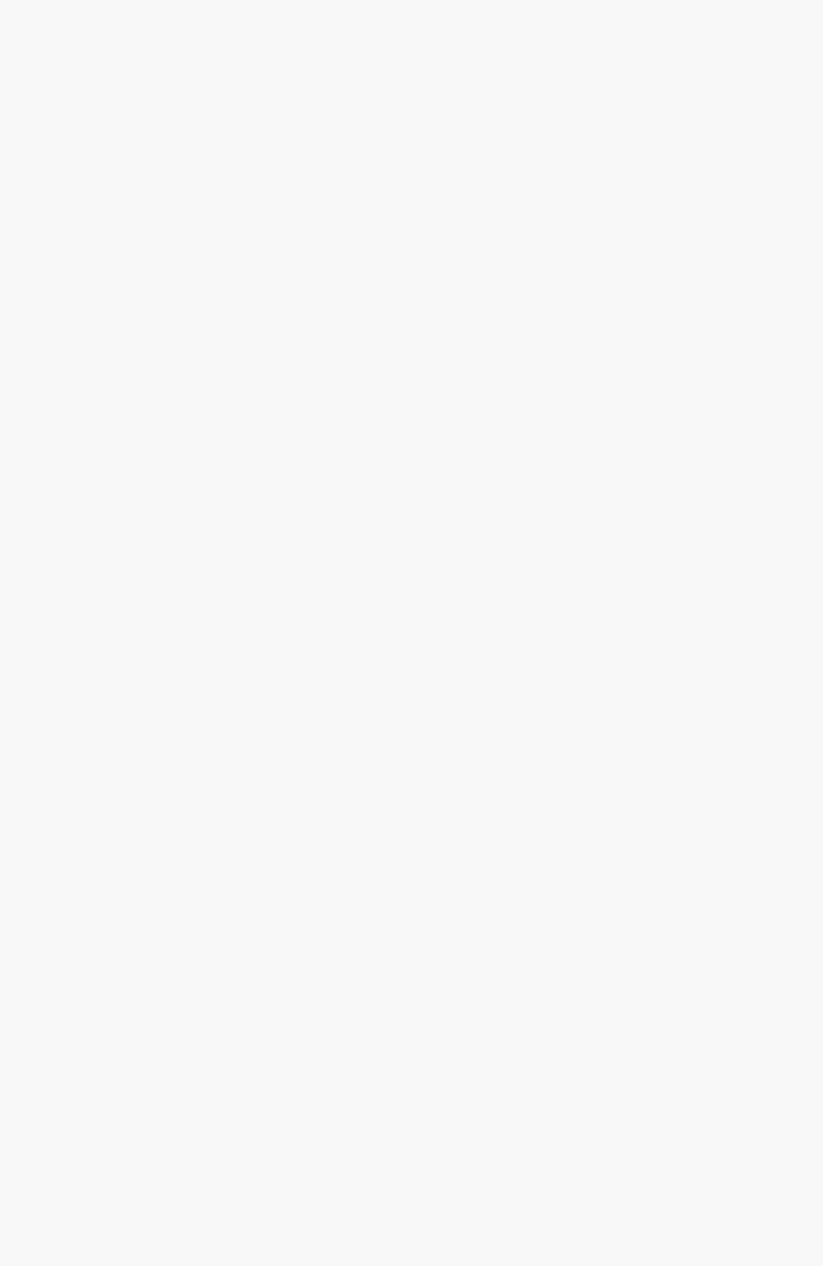
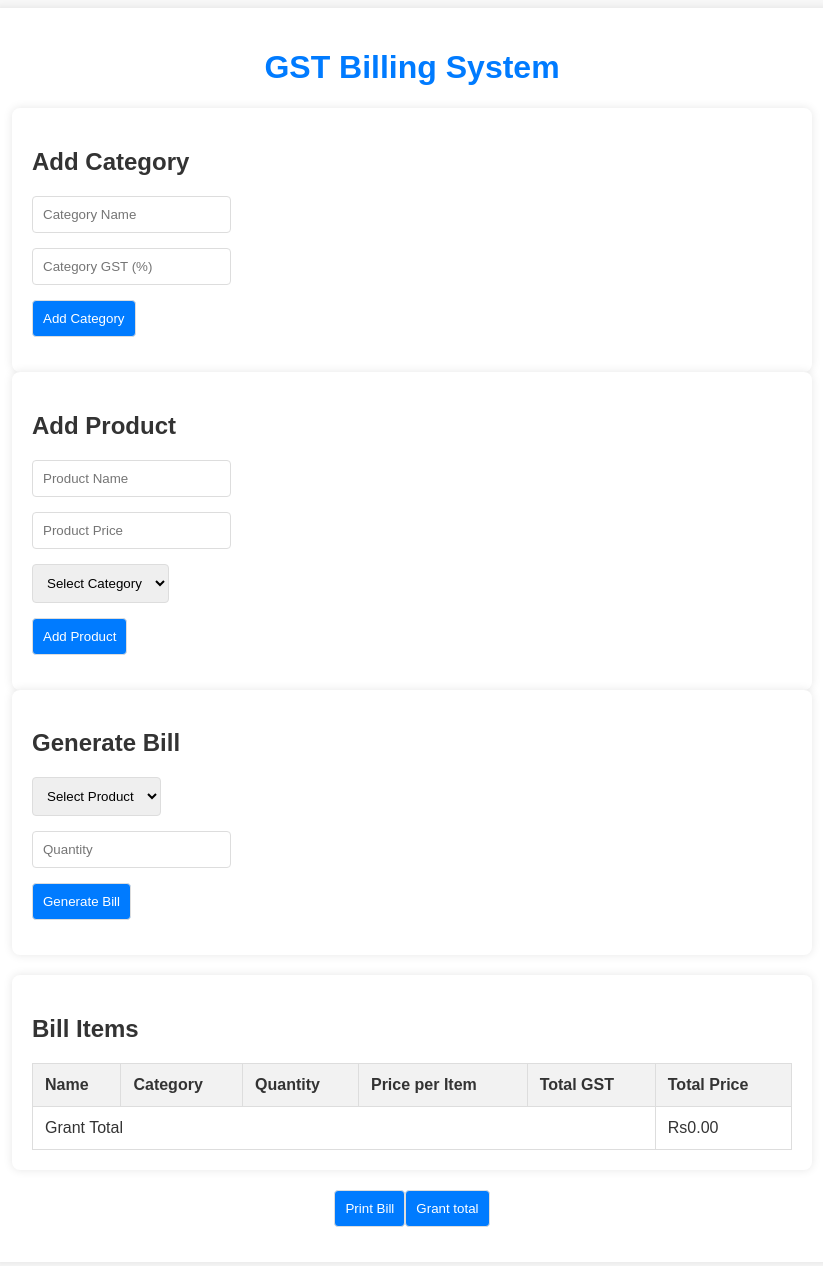
Before and after one commit to amal-krishna-m-u/invoiceGenerator, a React (Vite) app: page / in a window 1280 px wide. Shown: the top 1266 px of the page, without its empty margins (228-1051 px from the left). Before the commit the page ends 800 px from the top, so only its background shows below. Built offline with nearby package versions, Linux system fonts and the light colour scheme.

Commit message:
feat(App.jsx): add features add_category,add_product , generate_bill,print
all the features are added to a single page,need to formate and need to make them components .

App.jsx changed,grand total won't updat when item added need to use event.

```diff
--- a/src/App.jsx
+++ b/src/App.jsx
@@ -1,9 +1,239 @@
-import "./style.css"
+import { useState } from "react";
+import "./style.css";
+
+/**
+ * Main component representing the GST Billing System.
+ */
+export default function App() {
+
+  // State variables for managing categories, products, and billing
+  const [newCategory, setNewCategory] = useState({
+    name: "",
+    gst: "",
+  });
+
+  const [newProduct, setNewProduct] = useState({
+    name: "",
+    price: "",
+    category: "",
+  });
+
+  const [categories, setCategories] = useState([]);
+  const [products, setProducts] = useState([]);
+  const [selectedCategory, setSelectedCategory] = useState("");
+  const [selectedProduct, setSelectedProduct] = useState("");
+  const [quantity, setQuantity] = useState("");
+  const [billItems, setBillItems] = useState([]);
+  const [gstTotal, setGstTotal] = useState(0);
+  const [totalWithoutGst, setTotalWithoutGst] = useState(0);
+  const [grantTotal, setGrantTotal] = useState(0);
+
+  /**
+   * Function to add a new category.
+   */
+  const handleAddCategory = () => {
+    const { name, gst } = newCategory;
+    if (name && gst) {
+      setCategories((prevCategories) => [
+        ...prevCategories,
+        { name, gst: parseFloat(gst) / 100 },
+      ]);
+      setNewCategory({ name: "", gst: "" });
+    }
+  };
+
+  /**
+   * Function to add a new product.
+   */
+  const handleAddProduct = () => {
+    const { name, price, category } = newProduct;
+    if (name && price && category) {
+      setProducts((prevProducts) => [
+        ...prevProducts,
+        { name, price: parseFloat(price), category },
+      ]);
+      setNewProduct({ name: "", price: "", category: "" });
+    }
+  };
+
+  /**
+   * Function to generate a bill item.
+   */
+  const handleGenerateBill = () => {
+    if (selectedProduct && quantity) {
+      const selectedProductInfo = products.find(
+        (product) => product.name === selectedProduct
+      );
+
+      const newItem = {
+        category: selectedProductInfo.category,
+        product: selectedProduct,
+        quantity: parseInt(quantity, 10),
+        price: selectedProductInfo.price,
+        gst: selectedProductInfo.category
+          ? categories.find(
+              (category) => category.name === selectedProductInfo.category
+            ).gst
+          : 0,
+      };
+
+      setBillItems((prevItems) => [...prevItems, newItem]);
+      setQuantity("");
+    }
+  };
 
 
-export default function App(){
+  /**
+   * Function to handle printing the bill.
+   */
+  const handlePrintBill = () => {
+    console.log("Printing Bill", { billItems, gstTotal, totalWithoutGst, grantTotal });
+    window.print();
+  };
 
+  /**
+   * Function to calculate totals.
+   */
+  const calculateTotals = () => {
+    let totalWithoutGst = 0;
+    let gstTotal = 0;
 
+    billItems.forEach((item) => {
+      const itemPrice = item.price * item.quantity;
+      const itemGst = itemPrice * item.gst;
 
+      totalWithoutGst += itemPrice;
+      gstTotal += itemGst;
+    });
 
+    const grantTotal = totalWithoutGst + gstTotal;
+
+    setTotalWithoutGst(totalWithoutGst);
+    setGstTotal(gstTotal);
+    setGrantTotal(grantTotal);
+  };
+
+  return (
+    <div className="container">
+      <h1>GST Billing System</h1>
+
+      {/* Add Category Section */}
+      <div className="dashboard-section">
+        <h2>Add Category</h2>
+        <input
+          type="text"
+          placeholder="Category Name"
+          value={newCategory.name}
+          onChange={(e) => setNewCategory({ ...newCategory, name: e.target.value })}
+        />
+        <br />
+        <input
+          type="text"
+          placeholder="Category GST (%)"
+          value={newCategory.gst}
+          onChange={(e) => setNewCategory({ ...newCategory, gst: e.target.value })}
+        />
+        <br />
+        <button onClick={handleAddCategory}>Add Category</button>
+      </div>
+
+      {/* Add Product Section */}
+      <div className="dashboard-section">
+        <h2>Add Product</h2>
+        <input
+          type="text"
+          placeholder="Product Name"
+          value={newProduct.name}
+          onChange={(e) => setNewProduct({ ...newProduct, name: e.target.value })}
+        />
+        <br />
+        <input
+          type="number"
+          placeholder="Product Price"
+          value={newProduct.price}
+          onChange={(e) => setNewProduct({ ...newProduct, price: e.target.value })}
+        />
+        <br />
+        <select
+          value={newProduct.category}
+          onChange={(e) => setNewProduct({ ...newProduct, category: e.target.value })}
+        >
+          <option value="">Select Category</option>
+          {categories.map((category) => (
+            <option key={category.name} value={category.name}>
+              {category.name}
+            </option>
+          ))}
+        </select>
+        <br />
+        <button onClick={handleAddProduct}>Add Product</button>
+      </div>
+
+      {/* Generate Bill Section */}
+      <div className="dashboard-section">
+        <h2>Generate Bill</h2>
+        <select
+          value={selectedProduct}
+          onChange={(e) => setSelectedProduct(e.target.value)}
+        >
+          <option value="">Select Product</option>
+          {products.map((product) => (
+            <option key={product.name} value={product.name}>
+              {product.name}
+            </option>
+          ))}
+        </select>
+        <br />
+        <input
+          type="number"
+          placeholder="Quantity"
+          value={quantity}
+          onChange={(e) => setQuantity(e.target.value)}
+        />
+        <br />
+        <button onClick={handleGenerateBill}>Generate Bill</button>
+      </div>
+
+      {/* Bill Items Section */}
+      <div className="bill-section">
+        <h2>Bill Items</h2>
+        <table>
+          <thead>
+            <tr>
+              <th>Name</th>
+              <th>Category</th>
+              <th>Quantity</th>
+              <th>Price per Item</th>
+              <th>Total GST</th>
+              <th>Total Price</th>
+            </tr>
+          </thead>
+          <tbody>
+            {billItems.map((item, index) => (
+              <tr key={index}>
+                <td>{item.product}</td>
+                <td>{item.category}</td>
+                <td>{item.quantity}</td>
+                <td>Rs{item.price.toFixed(2)}</td>
+                <td>Rs{(item.price * item.gst * item.quantity).toFixed(2)}</td>
+                <td>Rs{(item.price * item.quantity).toFixed(2)}</td>
+              </tr>
+            ))}
+          </tbody>
+          <tfoot>
+            <tr>
+              <td colSpan="5">Grant Total</td>
+              <td>Rs{grantTotal.toFixed(2)}</td>
+            </tr>
+          </tfoot>
+        </table>
+      </div>
+
+      {/* Print Section */}
+      <div className="print-section">
+        <button onClick={handlePrintBill}>Print Bill</button>
+        <button onClick={calculateTotals }>Grant total</button>
+      </div>
+    </div>
+  );
 }
```
